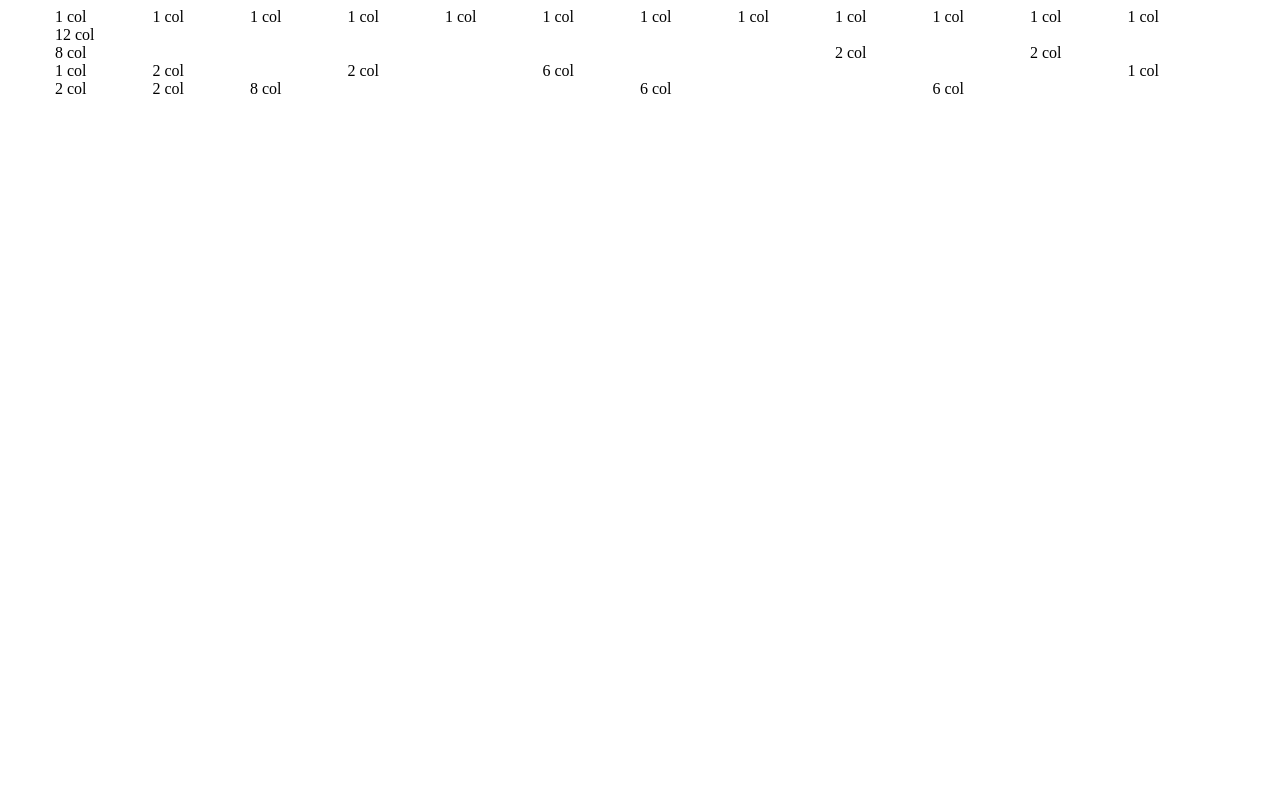
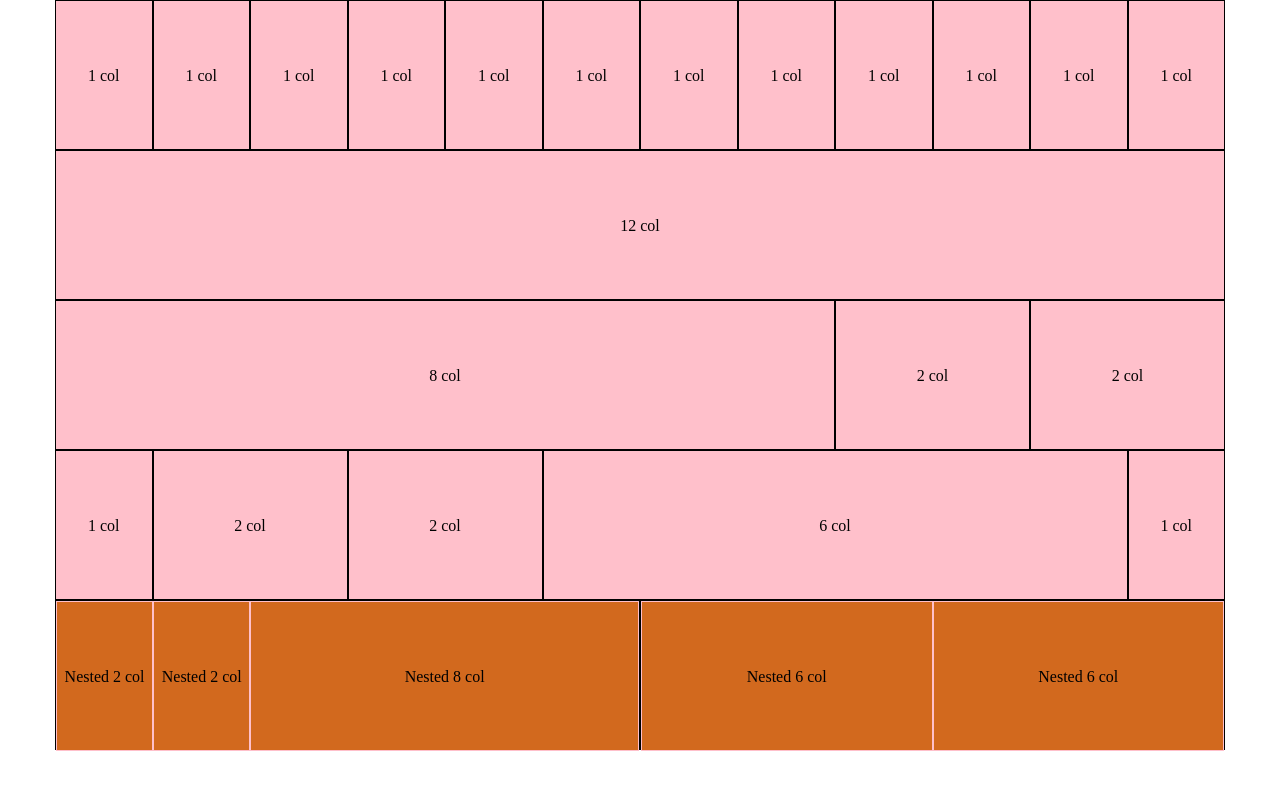
Before and after one commit to michaelcinus/html-css-12bool, a plain HTML site: page index.html in a window 1280 px wide. Drawn offline with Linux system fonts and the light colour scheme.

Commit message:
CSS: DEBUG

```diff
--- a/css/style.css
+++ b/css/style.css
@@ -0,0 +1,20 @@
+/* general predisposition */
+*{
+    margin: 0;
+    padding: 0;
+    box-sizing: border-box;
+  }
+
+  /* DEBUG */
+  [ class*="col-"]{
+      height: 150px;
+      border: solid 1px black;
+      background-color: pink;
+      text-align: center;
+      line-height: 150px;
+  }
+
+  .nested{
+     border: solid 1px pink ;
+     background-color: chocolate;
+  }
--- a/index.html
+++ b/index.html
@@ -49,16 +49,16 @@
     <div class="container">
         <div class="col-lg-6 col-md-6 col-xs-6">
             <div class="container">
-                <div class="col-lg-2 col-md-2 col-xs-2">2 col</div>
-                <div class="col-lg-2 col-md-2 col-xs-2">2 col</div>
-                <div class="col-lg-8 col-md-8 col-xs-8">8 col</div>
+                <div class="col-lg-2 col-md-2 col-xs-2 nested">Nested 2 col</div>
+                <div class="col-lg-2 col-md-2 col-xs-2 nested">Nested 2 col</div>
+                <div class="col-lg-8 col-md-8 col-xs-8 nested">Nested 8 col</div>
             </div>
         </div>
 
         <div class="col-lg-6 col-md-6 col-xs-6">
             <div class="container">
-                <div class="col-lg-6 col-md-6 col-xs-6">6 col</div>
-                <div class="col-lg-6 col-md-6 col-xs-6">6 col</div>
+                <div class="col-lg-6 col-md-6 col-xs-6 nested">Nested 6 col</div>
+                <div class="col-lg-6 col-md-6 col-xs-6 nested">Nested 6 col</div>
             </div>
         </div>
 
```
